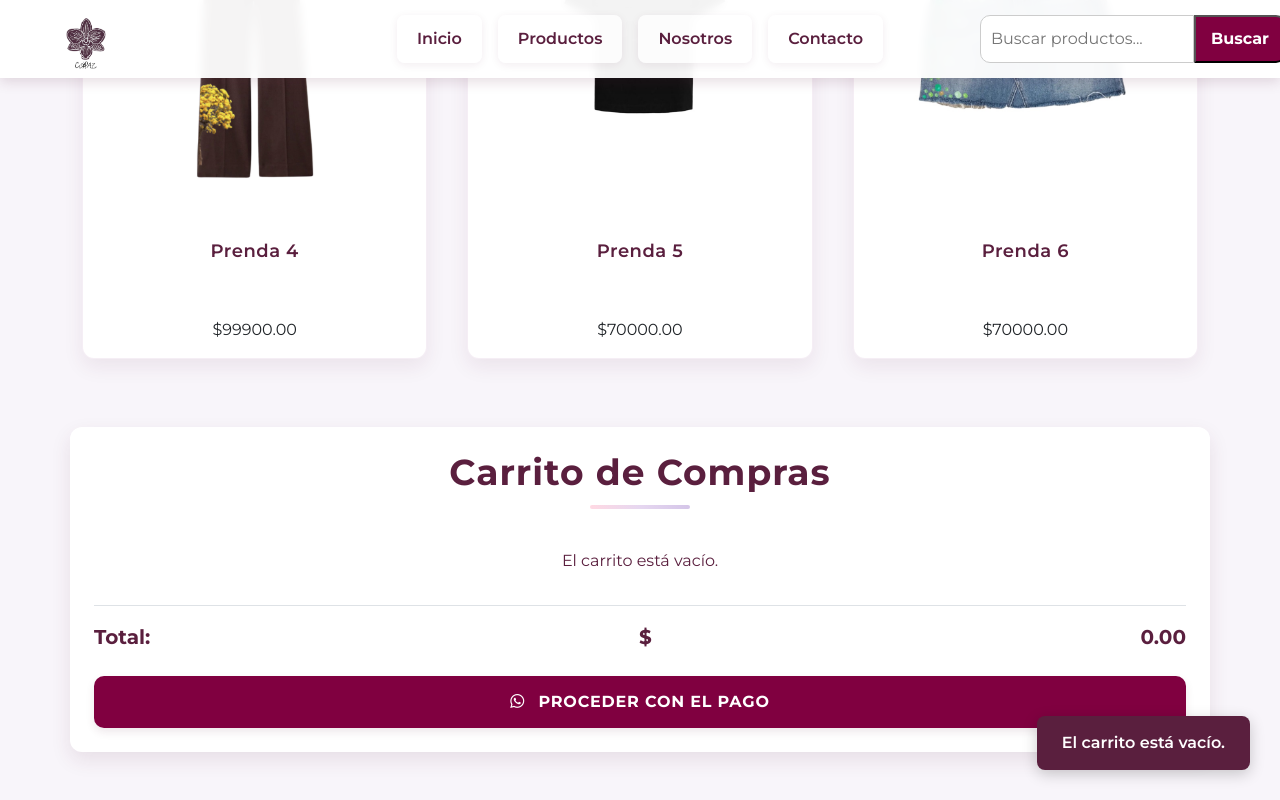
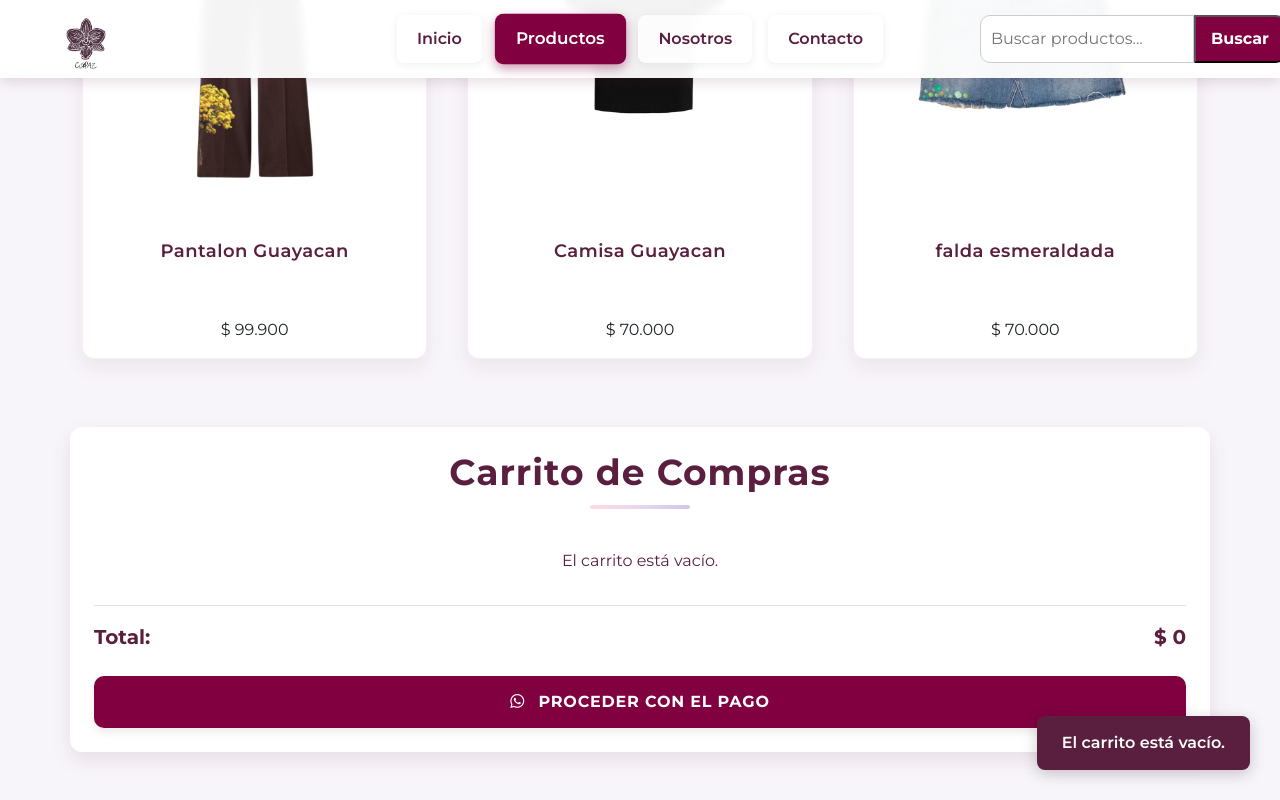
Before and after one commit to Samuelz16/Exploracion, a plain HTML site: page productos.html in a window 1280 px wide. Both pictures are taken after a click on the button "PROCEDER CON EL PAGO". Shown: the part 955-1755 px from the top of the page. Drawn offline with nearby package versions, Linux system fonts and the light colour scheme.

Commit message:
Add files via upload

```diff
--- a/productos.html
+++ b/productos.html
@@ -9,34 +9,22 @@
     <link rel="stylesheet" href="style.css">
 </head>
 <body data-page="productos">
-    <header class="header">
-        <img src="img/logo 2.png" alt="Logo" class="logo">
-        <nav>
-            <ul class="nav-menu">
-                <li><a class="nav-link" href="index.html">Inicio</a></li>
-                <li><a class="nav-link" href="productos.html">Productos</a></li>
-                <li><a class="nav-link" href="nosotros.html">Nosotros</a></li>
-                <li><a class="nav-link" href="contactanos.html">Contacto</a></li>
-            </ul>
-        </nav>
-        <div class="search-container">
-            <input type="text" class="search-input" placeholder="Buscar productos...">
-            <button class="search-button">Buscar</button>
-        </div>
-    </header>
+
+    <div id="header-placeholder"></div>
 
     <main class="main-content container my-5">
         <h1 class="section-title text-center mb-5">Nuestras Prendas</h1>
 
         <div class="row row-cols-1 row-cols-sm-2 row-cols-lg-3 products-grid" id="productos-grid-todos">
-            </div>
+        </div>
     </main>
 
-    <div class="carrito-container p-4 container mb-5"> <h2 class="text-center section-title mb-4">Carrito de Compras</h2>
+    <div class="carrito-container p-4 container mb-5">
+        <h2 class="text-center section-title mb-4">Carrito de Compras</h2>
         <div class="carrito-items" id="items-carrito">
-            </div>
+        </div>
         <div class="carrito-total border-top pt-3 mt-3 fw-bold fs-5 d-flex justify-content-between">
-            <span>Total:</span> $<span id="total-carrito">0.00</span>
+            <span>Total:</span> <span id="total-carrito">$ 0</span>
         </div>
         <button id="proceder-pago" class="btn add-to-cart-btn mt-4 w-100">
             <i class="fab fa-whatsapp me-2"></i> Proceder con el pago
@@ -48,6 +36,7 @@
     </div>
 
     <script src="https://cdn.jsdelivr.net/npm/bootstrap@5.3.3/dist/js/bootstrap.bundle.min.js" integrity="sha384-YvpcrYf0tY3lHB60NNkmXc5s9fDVZLESaAA55NDzOxhy9GkcIdslK1eN7N6jIeHz" crossorigin="anonymous"></script>
+    <script src="header.js"></script>
     <script src="script.js"></script>
 </body>
 </html>
--- a/script.js
+++ b/script.js
@@ -1,8 +1,8 @@
 const productos = [
     {
       id: 1,
-        nombre: "Prenda 1",
-        precio: 100000.000,
+      nombre: "Coolombia",
+      precio: 100000,
       imagen: "img/1.png",
       imagenesAdicionales: ["img/1.1.png", "img/1.png"],
       descripcion: "Una prenda cómoda y elegante para cualquier ocasión.",
@@ -13,13 +13,13 @@ const productos = [
       nombre: "jean bolsillos",
       precio: 120000,
       imagen: "img/2.png",
-        imagenesAdicionales: ["img/2.png", "img/2.1.png", "img/2.2.jpg", "img/2.3.jpg", "img/2.4.jpg", "img/2.5.jpg", "img/2.6.jpg"],
+      imagenesAdicionales: [ "img/2.png", "img/2.1.png", "img/2.2.jpg", "img/2.3.jpg", "img/2.4.jpg", "img/2.5.jpg", "img/2.6.jpg"],
       descripcion: "Ideal para el día a día, con un diseño moderno.",
       destacado: true
     },
     {
       id: 3,
-        nombre: "Prenda 3",
+      nombre: "jean floral",
       precio: 90000,
       imagen: "img/3.png",
       imagenesAdicionales: ["img/3.1.png", "img/3.png"],
@@ -28,31 +28,33 @@ const productos = [
     },
     {
       id: 4,
-        nombre: "Prenda 4",
+      nombre: "Pantalon Guayacan",
       precio: 99900,
       imagen: "img/4.png",
       imagenesAdicionales: ["img/4.1.png", "img/4.png"],
       descripcion: "Diseño exclusivo con materiales de alta calidad."
 
     },
-    {
-        id: 5,
-        nombre: "Prenda 5",
-        precio: 70000.00,
-        imagen: "img/5.png",
-        imagenesAdicionales: ["img/5.1.png", "img/5.png"],
-        descripcion: "Estilo fresco y juvenil."
-    },
+    { id: 5, nombre: "Camisa Guayacan", precio: 70000, imagen: "img/5.png", imagenesAdicionales: ["img/5.1.png", "img/5.png"], descripcion: "Estilo fresco y juvenil." },
     {
       id: 6,
-        nombre: "Prenda 6",
-        precio: 70000.00,
+      nombre: "falda esmeraldada",
+      precio: 70000,
       imagen: "img/6.png",
       imagenesAdicionales: ["img/6.1.png", "img/6.png"],
       descripcion: "Elegancia y confort en una sola prenda."
 
     }
 ];
+
+// --- NUEVA FUNCIÓN DE FORMATO DE PRECIO ---
+function formatCOP(precio) {
+  return new Intl.NumberFormat('es-CO', {
+    style: 'currency',
+    currency: 'COP',
+    minimumFractionDigits: 0
+  }).format(precio);
+}
 
 let carrito = JSON.parse(localStorage.getItem('carrito')) || [];
 
@@ -90,7 +92,7 @@ function actualizarCarrito(itemsCarritoDiv, totalCarritoSpan) {
             itemDiv.className = 'producto-carrito';
             itemDiv.innerHTML = `
                 <span>${item.cantidad}x ${item.nombre} (T: ${item.talla})</span>
-                <span>$${subtotal.toFixed(2)}
+                <span>${formatCOP(subtotal)}
                     <button class="btn btn-sm btn-danger ms-2" onclick="quitarDelCarrito(${index})">
                         <i class="fas fa-trash-alt"></i>
                     </button>
@@ -99,7 +101,8 @@ function actualizarCarrito(itemsCarritoDiv, totalCarritoSpan) {
             itemsCarritoDiv.appendChild(itemDiv);
         });
     }
-    totalCarritoSpan.textContent = total.toFixed(2);
+    // CAMBIO: Se usa formatCOP para el total
+    totalCarritoSpan.textContent = formatCOP(total);
 }
 
 
@@ -143,7 +146,7 @@ function crearTarjetaProductoHTML(producto) {
                 <img src="${producto.imagen}" alt="${producto.nombre}" class="product-img">
                 <h3 class="product-title">${producto.nombre}</h3>
                 <div class="p-3 text-center">
-                    <span class="product-price-list">$${producto.precio.toFixed(2)}</span>
+                    <span class="product-price-list">${formatCOP(producto.precio)}</span>
                 </div>
             </div>
         </div>
@@ -221,7 +224,8 @@ function cargarDetalleProducto() {
     if (currentProduct) {
         document.getElementById('product-title-detail').textContent = currentProduct.nombre;
         document.getElementById('product-description').textContent = currentProduct.descripcion;
-        document.getElementById('product-price').textContent = `$${currentProduct.precio.toFixed(2)}`;
+        // CAMBIO: Se usa formatCOP para el precio
+        document.getElementById('product-price').textContent = formatCOP(currentProduct.precio);
         cargarMiniaturas();
 
         document.getElementById('prev-btn').addEventListener('click', () => cambiarImagen(currentImageIndex - 1));
@@ -242,7 +246,8 @@ function cargarDetalleProducto() {
                 cantidad: quantity,
                 precio: currentProduct.precio
             };
-            const mensaje = `- ${item.cantidad}x ${item.nombre} (Talla: ${item.talla})\nTotal: $${(item.precio * item.cantidad).toFixed(2)}`;
+            // CAMBIO: Se usa formatCOP para el total en WhatsApp
+            const mensaje = `- ${item.cantidad}x ${item.nombre} (Talla: ${item.talla})\nTotal: ${formatCOP(item.precio * item.cantidad)}`;
             const numeroWhatsApp = '+573154154446';
             const url = `https://wa.me/${numeroWhatsApp}?text=${encodeURIComponent(
                 `Hola, quiero comprar el siguiente producto:\n${mensaje}`
@@ -271,7 +276,8 @@ function setupBotonPagar() {
                 mensaje += `- ${item.cantidad}x ${item.nombre} (Talla: ${item.talla})\n`;
                 total += subtotal;
             });
-            mensaje += `\n*Total del Pedido: $${total.toFixed(2)}*`;
+            // CAMBIO: Se usa formatCOP para el total en WhatsApp
+            mensaje += `\n*Total del Pedido: ${formatCOP(total)}*`;
             const url = `https://wa.me/${numeroWhatsApp}?text=${encodeURIComponent(mensaje)}`;
             window.open(url, '_blank');
         });
```
Also changed, not shown: nosotros.html (+1 -2 lines). Lines whose indentation alone changed are shown as unchanged.
